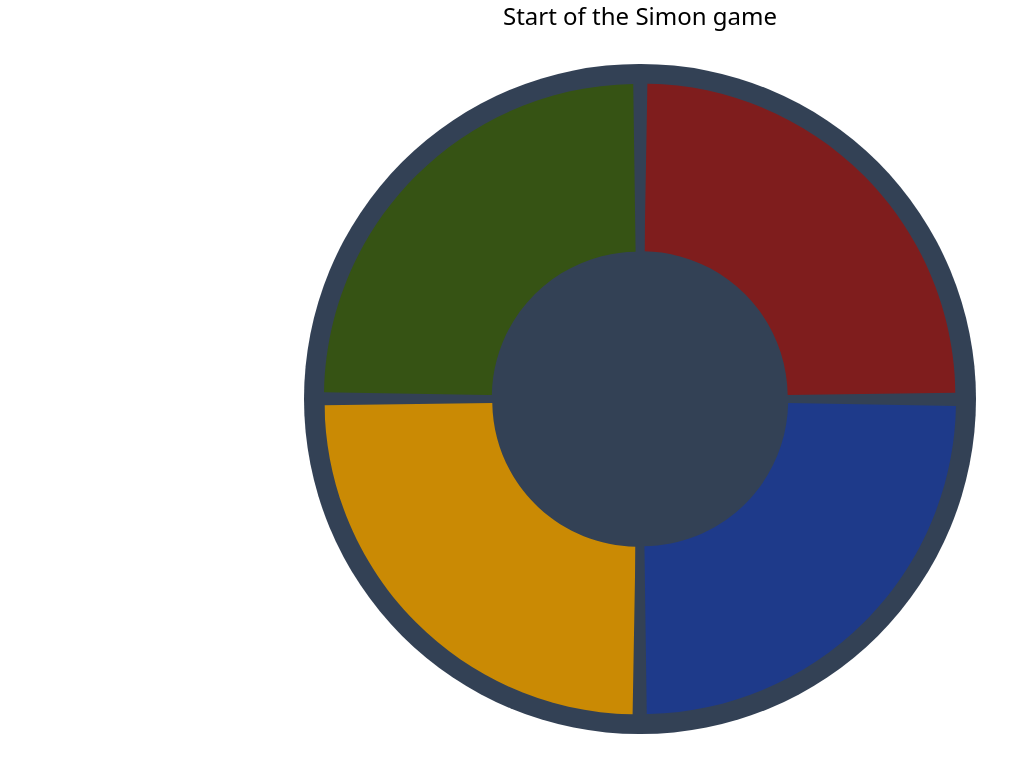
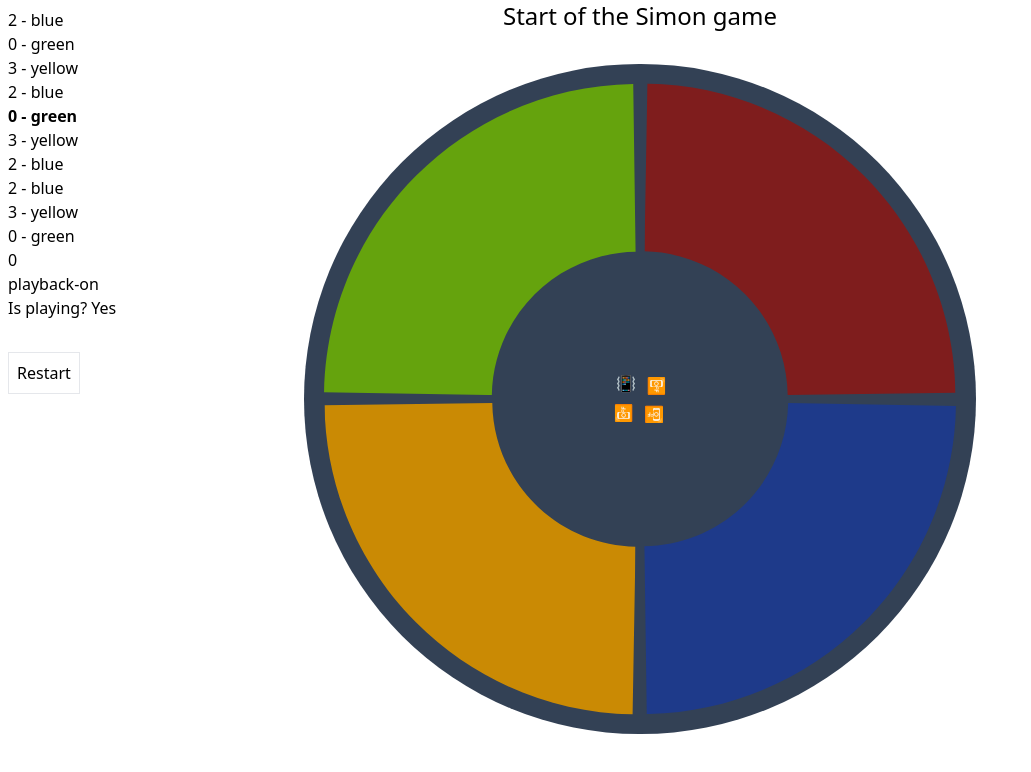
Before and after one commit to aweidele/react-simon, a React (Create React App) app: page / in a window 1280 px wide. Shown: the top 772 px of the page, without its empty margins (0-1031 px from the left). Built offline with nearby package versions, Linux system fonts and the light colour scheme; no server answers; the HTML template or start-up script is replaced by a standard one.

Commit message:
Replay the sequence

```diff
--- a/src/components/ButtonSvg.js
+++ b/src/components/ButtonSvg.js
@@ -1,7 +1,7 @@
 export default function ButtonSvg() {
   //
   return (
-    <svg className="w-full" viewBox="0 0 677 675" fill="currentColor" xmlns="http://www.w3.org/2000/svg">
+    <svg className="w-full relative z-0" viewBox="0 0 677 675" fill="currentColor" xmlns="http://www.w3.org/2000/svg">
       <path className="fill-current" d="M0.103643 668.624C3.18885 491.872 74.935 323.258 200.154 198.475C325.374 73.6918 494.237 2.53457 670.999 0.0663334L676.083 364.161C593.905 365.309 515.399 398.39 457.184 456.403C398.968 514.416 365.613 592.805 364.179 674.979L0.103643 668.624Z" />
     </svg>
   );
--- a/src/components/GameBoard.js
+++ b/src/components/GameBoard.js
@@ -1,12 +1,66 @@
+import { useState, useEffect } from "react";
 import GameButton from "./GameButton";
+import dummySequence from "../data/dummy-sequence";
+
+const clr = ["green", "red", "blue", "yellow"];
 
 export default function GameBoard() {
+  const [sequenceTurn, setSequenceTurn] = useState(0);
+  const [gameState, setGameState] = useState("playback-on");
+
+  const isPlayback = gameState === "playback-on" || gameState === "playback-pause";
+  const isPlaybackOn = gameState === "playback-on";
+  const isPlayerTurn = gameState === "player-turn";
+
+  useEffect(() => {
+    if (gameState === "playback-on") {
+      setTimeout(() => {
+        const nextTurn = sequenceTurn + 1;
+        if (nextTurn < dummySequence.length) {
+          setSequenceTurn((prevSequence) => nextTurn);
+          setGameState("playback-pause");
+        } else {
+          setGameState("player-turn");
+          setSequenceTurn((prevSequence) => 0);
+        }
+
+        console.log(`turn: ${nextTurn}`);
+      }, 1000);
+    } else if (gameState === "playback-pause") {
+      setTimeout(() => {
+        setGameState("playback-on");
+      }, 250);
+    }
+  }, [gameState]);
+
+  const handleRestart = () => {
+    setSequenceTurn((prevSequence) => 0);
+    setGameState("playback-on");
+  };
+
   return (
-    <div className="grid grid-cols-2 grid-rows-2 my-8 p-4 rounded-full bg-slate-700">
-      <GameButton key="lime" color="lime" extraClasses="order-1" playbackRate={0.8} />
-      <GameButton key="red" color="red" extraClasses=" order-2 rotate-90" playbackRate={1} />
-      <GameButton key="blue" color="blue" extraClasses="order-4 rotate-180" playbackRate={1.2} />
-      <GameButton key="yellow" color="yellow" extraClasses="order-3 -rotate-90" playbackRate={1.4} />
-    </div>
+    <>
+      <div className="grid grid-cols-2 grid-rows-2 my-8 p-4 rounded-full bg-slate-700">
+        <GameButton key="lime" color="lime" extraClasses="order-1" playbackRate={0.8} disabled={!isPlayerTurn} active={isPlaybackOn && dummySequence[sequenceTurn] === 0} />
+        <GameButton key="red" color="red" extraClasses=" order-2 rotate-90" playbackRate={1} disabled={!isPlayerTurn} active={isPlaybackOn && dummySequence[sequenceTurn] === 1} />
+        <GameButton key="blue" color="blue" extraClasses="order-4 rotate-180" playbackRate={1.2} disabled={!isPlayerTurn} active={isPlaybackOn && dummySequence[sequenceTurn] === 2} />
+        <GameButton key="yellow" color="yellow" extraClasses="order-3 -rotate-90" playbackRate={1.4} disabled={!isPlayerTurn} active={isPlaybackOn && dummySequence[sequenceTurn] === 3} />
+      </div>
+      <div className="absolute top-2 left-2">
+        <ol>
+          {dummySequence.map((turn, index) => (
+            <li className={index === sequenceTurn && "font-bold"}>
+              {turn} - {clr[turn]}
+            </li>
+          ))}
+        </ol>
+        <p>{dummySequence[sequenceTurn]}</p>
+        <p>{gameState}</p>
+        <p>Is playing? {isPlayback ? "Yes" : "No"}</p>
+        <button onClick={handleRestart} className="border p-2 my-8 hover:bg-slate-200">
+          Restart
+        </button>
+      </div>
+    </>
   );
 }
--- a/src/components/GameButton.js
+++ b/src/components/GameButton.js
@@ -1,7 +1,7 @@
-import { useState } from "react";
+import { useState, useEffect } from "react";
 import ButtonSvg from "./ButtonSvg";
-import useSound from "use-sound";
-import tone from "../assets/tone3.mp3";
+// import useSound from "use-sound";
+// import tone from "../assets/tone3.mp3";
 
 const buttonClasses = {
   lime: ["text-lime-600", "text-lime-900"],
@@ -10,22 +10,26 @@ const buttonClasses = {
   yellow: ["text-yellow-300", "text-yellow-600"],
 };
 
-export default function GameButton({ color, extraClasses = "", active = false, playbackRate = 1 }) {
+export default function GameButton({ color, extraClasses = "", active = false, playbackRate = 1, ...props }) {
   const [buttonActive, setButtonActive] = useState(active);
 
-  let buttonClass = "p-1 ";
+  useEffect(() => {
+    setButtonActive(active);
+  }, [active]);
+
+  let buttonClass = "p-1 relative transition-all ";
   if (buttonActive) {
     buttonClass += `${buttonClasses[color][0]} ${extraClasses}`;
   } else {
     buttonClass += `${buttonClasses[color][1]} ${extraClasses}`;
   }
 
-  const [play, { stop }] = useSound(tone, { playbackRate });
-  if (buttonActive) {
-    play();
-  } else {
-    // stop();
-  }
+  // const [play, { stop }] = useSound(tone, { playbackRate });
+  // if (buttonActive) {
+  //   play();
+  // } else {
+  //   stop();
+  // }
 
   function handleButton(pressed) {
     if (pressed) {
@@ -36,6 +40,7 @@ export default function GameButton({ color, extraClasses = "", active = false, p
   }
 
   return (
+    <>
       <button
         className={buttonClass}
         onMouseDown={() => {
@@ -44,8 +49,11 @@ export default function GameButton({ color, extraClasses = "", active = false, p
         onMouseUp={() => {
           handleButton(false);
         }}
+        {...props}
       >
         <ButtonSvg />
+        <span class="absolute text-white text-xsz-10 bottom-1 right-1">{buttonActive ? "📳" : "📴"}</span>
       </button>
+    </>
   );
 }
--- /dev/null
+++ b/src/data/dummy-sequence.js
@@ -0,0 +1 @@
+export default Array.from({ length: 10 }, () => Math.floor(Math.random() * 4));
```
Lines whose indentation alone changed are shown as unchanged.
